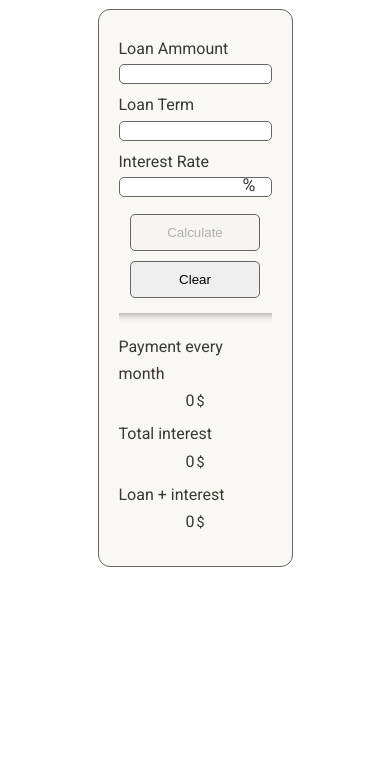
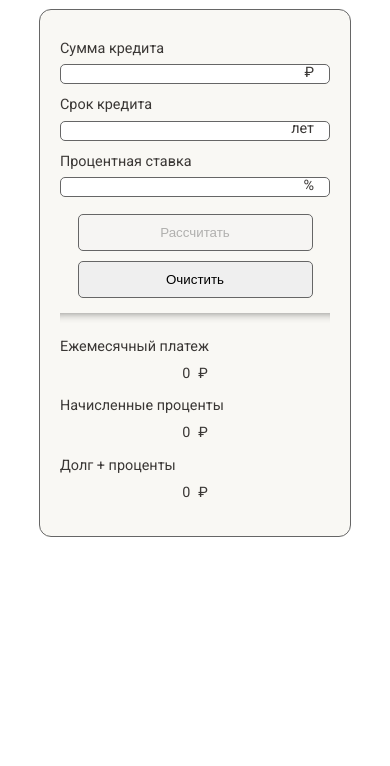
Before and after one commit to e-kai00/loan-calculator, a plain HTML site: page index.html in a window 390 px wide. Shown: the part 78-844 px from the top of the page. Drawn offline with Linux system fonts and the light colour scheme.

Commit message:
Add styles

```diff
--- a/assets/css/style.css
+++ b/assets/css/style.css
@@ -1,13 +1,6 @@
 @import url('https://fonts.googleapis.com/css2?family=Roboto:wght@400;700&display=swap');
 /* font-family: 'Roboto', sans-serif; */
 
-/*
-#bb9709; - gold
-#666666 -grey for <h> fonts
-#3a3735; -  fonts
-#303030 - banner background
-#1e73be - blue links
-*/
 
 * {
     margin: 0;
@@ -53,6 +46,7 @@ input {
 .radio-btn {
     display: flex;
     margin-bottom: 5px;
+    position: relative;
 }
 
 .container *,
@@ -92,22 +86,39 @@ hr {
     margin-bottom: 10px;
 }
 
-.rate {
+/* .rate {
     position: relative;
-}
+} */
 
 .rate::after {
     content: '%';
-    font-size: 1.1rem;
+    font-size: .8rem;
+    position: absolute;
+    right: 1rem;
+
+}
+
+.years::after {
+    content: 'лет';
+    font-size: .8rem;
+    position: absolute;
+    right: 1rem;
+
+}
+
+.currency::after {
+    content: '₽';
+    font-size: .8rem;
     position: absolute;
     right: 1rem;
 
 }
 
 .result::after {
-    content: '$';
-    margin-left: 2px;
+    content: '₽';
+    margin-left: .5rem;
     font-size: .9rem;
+
 }
 
 @media screen and (max-width: 600px) {
@@ -116,9 +127,19 @@ hr {
     }
 
     .rate::after {
-        /* content: '%'; */
-        font-size: 1.1rem;
-        /* position: absolute; */
+        font-size: .9rem;
+        right: 1rem;
+        bottom: 0;
+    }
+
+    .years::after {
+        font-size: .9rem;
+        right: 1rem;
+        bottom: 0;
+    }
+
+    .currency::after {
+        font-size: .9rem;
         right: 1rem;
         bottom: 0;
     }
@@ -126,4 +147,12 @@ hr {
     .result {
         text-align: center;
     }
+
+    body {
+        font-size: .9rem;
+    }
+
+    main {
+        width: 80%;
+    }
 }
--- a/assets/js/script.js
+++ b/assets/js/script.js
@@ -27,6 +27,7 @@ document.addEventListener('DOMContentLoaded', () => {
     document.querySelector('#clear-button').addEventListener('click', clearInput);
 
 });
+
 
 function inputValidation() {
 
--- a/index.html
+++ b/index.html
@@ -1,5 +1,5 @@
 <!DOCTYPE html>
-<html lang="en">
+<html lang="ru en">
 
 <head>
     <meta charset="UTF-8">
@@ -13,21 +13,21 @@
 
 <body>
     <header>
-        <h1>Loan Calculator</h1>
+        <h1>Кредитный калькулятор</h1>
     </header>
 
     <main>
         <!-- calculator parameters -->
-        <div class="container">
-            <label for="ammount">Loan Ammount</label>
+        <div class="container currency">
+            <label for="ammount">Сумма кредита</label>
             <input type="number" id="ammount" min="1000" max="10000000" required>
         </div>
-        <div class="container">
-            <label for="term">Loan Term</label>
+        <div class="container years">
+            <label for="term">Срок кредита</label>
             <input type="number" id="years" min="1" max="30" required>
         </div>
         <div class="container rate">
-            <label for="rate">Interest Rate</label>
+            <label for="rate">Процентная ставка</label>
             <input type="number" id="rate" step="0.01" min="0" max="100" required>
         </div>
 
@@ -35,23 +35,23 @@
 
         <div class="container btns">
             <!-- buttons -->
-            <button type="button" id="calculate-button">Calculate</button>
-            <button type="button" id="clear-button">Clear</button>
+            <button type="button" id="calculate-button">Рассчитать</button>
+            <button type="button" id="clear-button">Очистить</button>
         </div>
 
         <hr>
 
         <!-- calculated results -->
         <div class="container">
-            <p>Payment every month</p>
+            <p>Ежемесячный платеж</p>
             <p id="payment-mo" class="result"></p>
         </div>
         <div class="container">
-            <p>Total interest</p>
+            <p>Начисленные проценты</p>
             <p id="interest" class="result"></p>
         </div>
         <div class="container">
-            <p>Loan + interest</p>
+            <p>Долг + проценты</p>
             <p id="loan-interest" class="result"></p>
         </div>
 
```
